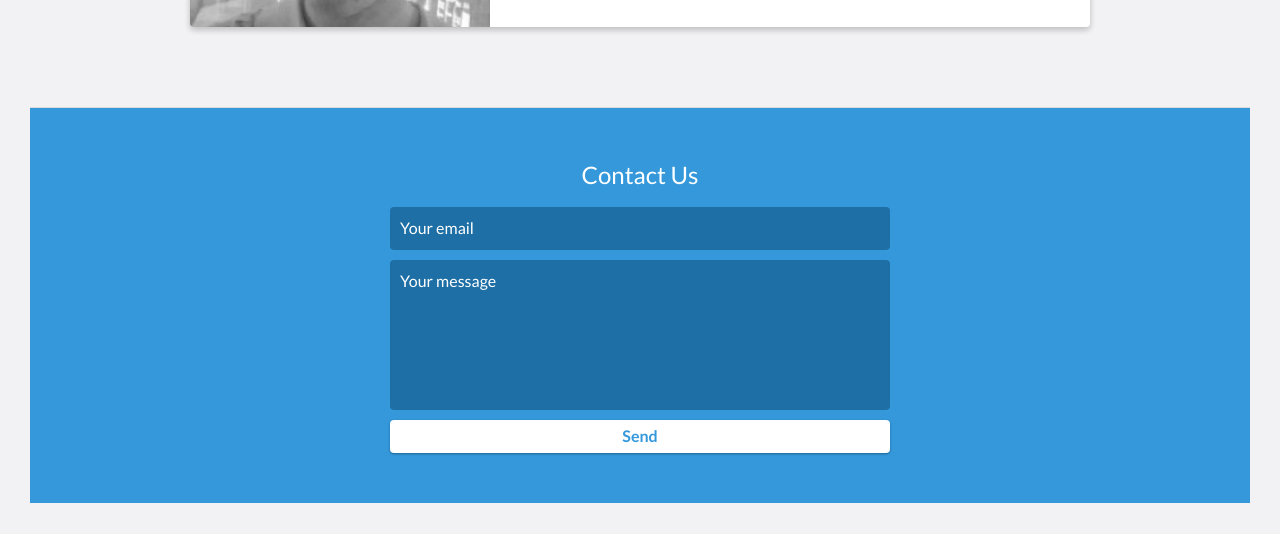
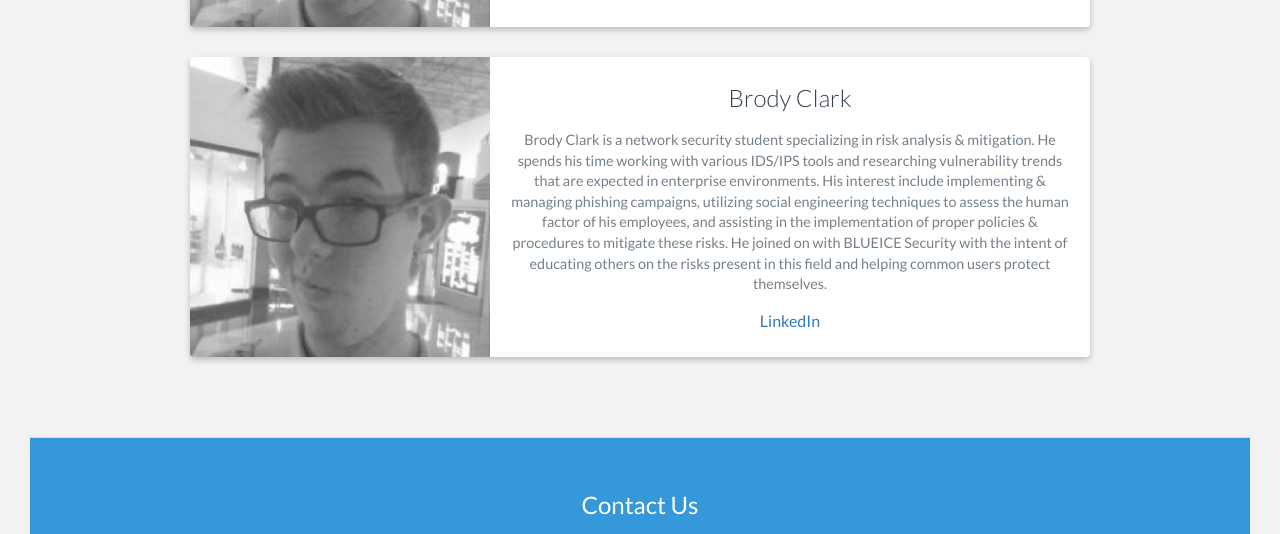
Before and after one commit to blueicesec/blueicesec.github.io, a website: page index.html in a window 1280 px wide. Shown: the part 2560-3094 px from the top of the page. Drawn offline with nearby package versions, Linux system fonts and the light colour scheme; a script that the page names is missing.

Commit message:
Update index.html

```diff
--- a/index.html
+++ b/index.html
@@ -138,6 +138,19 @@
 						<a href="https://www.linkedin.com/in/brycen-palmer-898199aa">LinkedIn</a>
 			</div>
                     <!-- End .team-info -->
+			</div>
+                <!-- End .team -->
+                <div class="team shadow-large">
+                    <div class="team-image">
+                        <img src="images/brycen.png" style="width:300px;height:300px;"/>
+                    </div>
+                    <!-- End .team-image -->
+                    <div class="team-info">
+                        <h3>Brody Clark</h3>
+                        <p>Brody Clark is a network security student specializing in risk analysis & mitigation. He spends his time  working with various IDS/IPS tools and researching vulnerability trends that are expected in enterprise environments. His interest include implementing & managing phishing campaigns, utilizing social engineering techniques to assess the human factor of his employees, and assisting in the implementation of proper policies & procedures to mitigate these risks. He joined on with BLUEICE Security with the intent of educating others on the risks present in this field and helping common users protect themselves.</p>
+						<a href="www.linkedin.com/in/brody-clark-6445a910b">LinkedIn</a>
+			</div>
+                    <!-- End .team-info -->
                 </div>
                 <!-- End .team -->
             </div>
```
